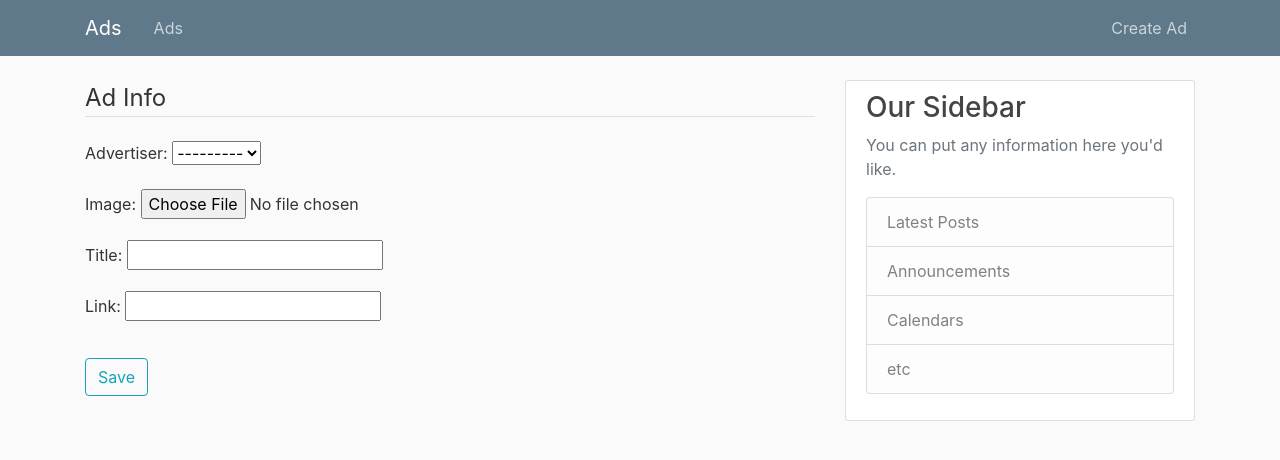
After one commit to mahdibohloul/YektanetTasks, a Django app: page /create-form in a window 1280 px wide. The commit adds this page. Shown: the top 460 px of the page. Run offline with Django 3.2, Linux system fonts and the light colour scheme; data that the repository does not hold is empty; some libraries are stand-ins or nearby versions.

Commit message:
create ad view form is implemented now

```diff
--- a/DjangoTask/Yektanet/Yektanet/urls.py
+++ b/DjangoTask/Yektanet/Yektanet/urls.py
@@ -15,8 +15,14 @@
 """
 from django.contrib import admin
 from django.urls import path, include
+from django.conf import settings
+from django.conf.urls.static import static
+
 
 urlpatterns = [
     path('admin/', admin.site.urls, name='admin'),
     path('', include('advertiser_management.urls')),
 ]
+
+if settings.DEBUG:
+    urlpatterns += static(settings.MEDIA_URL, document_root=settings.MEDIA_ROOT)
--- /dev/null
+++ b/DjangoTask/Yektanet/advertiser_management/forms.py
@@ -0,0 +1,11 @@
+from django import forms
+
+from .models import Ad
+
+
+class CreateAdForm(forms.ModelForm):
+    image = forms.ImageField(required=False)
+
+    class Meta:
+        model = Ad
+        fields = ['advertiser', 'image', 'title', 'link']
--- a/DjangoTask/Yektanet/advertiser_management/templates/advertiser_management/ads.html
+++ b/DjangoTask/Yektanet/advertiser_management/templates/advertiser_management/ads.html
@@ -9,7 +9,7 @@
                         {% for ad in advertiser.ads.all %}
                             <div class="card p-0 mx-2">
                                 <a href="{% url 'click-ad-view' ad.id %}">
-                                    <img src="{{ ad.img_url }}"
+                                    <img src="{{ ad.image.url }}"
                                          class="card-img-top">
                                     <div class="card-body">
                                         <span>{{ ad.title }}</span>
--- a/DjangoTask/Yektanet/advertiser_management/templates/advertiser_management/base.html
+++ b/DjangoTask/Yektanet/advertiser_management/templates/advertiser_management/base.html
@@ -42,7 +42,7 @@
                     {#                    <a class="nav-item nav-link" href="{% url 'profile' %}">Profile</a>#}
                     {#                    <a class="nav-item nav-link" href="{% url 'logout' %}">Logout</a>#}
                     {#                {% else %}#}
-                    {#                    <a class="nav-item nav-link" href="{% url 'login' %}">Login</a>#}
+                    <a class="nav-item nav-link" href="{% url 'create-ad' %}">Create Ad</a>
                     {#                    <a class="nav-item nav-link" href="{% url 'register' %}">Register</a>#}
                     {#                {% endif %}#}
 
--- /dev/null
+++ b/DjangoTask/Yektanet/advertiser_management/templates/advertiser_management/create_ad.html
@@ -0,0 +1,13 @@
+{% extends 'advertiser_management/base.html' %}
+{% block content %}
+    <form method="post" enctype="multipart/form-data">
+        {% csrf_token %}
+        <fieldset class="form-group">
+            <legend class="border-bottom mb-4">Ad Info</legend>
+            {{ form.as_p }}
+        </fieldset>
+        <div class="form-group">
+            <button type="submit" class="btn btn-outline-info">Save</button>
+        </div>
+    </form>
+{% endblock %}
--- a/DjangoTask/Yektanet/advertiser_management/views.py
+++ b/DjangoTask/Yektanet/advertiser_management/views.py
@@ -1,10 +1,10 @@
 from django.contrib import messages
-from django.shortcuts import render
+from django.shortcuts import render, redirect
 from django.urls import reverse
-from django.views.generic import RedirectView
-
-from .models import Advertiser
+from django.views.generic import RedirectView, CreateView
+from .models import Advertiser, Ad
 from .services import get_ad_by_pk, update_advertisers_views
+from .forms import CreateAdForm
 
 
 def ad_list(request):
@@ -26,3 +26,9 @@
             return reverse('ads-list')
         ad.inc_clicks()
         return ad.link
+
+
+class CreateAdView(CreateView):
+    form_class = CreateAdForm
+    template_name = 'advertiser_management/create_ad.html'
+    success_url = '/'
```
Also changed, not shown: DjangoTask/Yektanet/advertiser_management/migrations/0004_auto_20210725_1915.py (added), DjangoTask/Yektanet/media/default.jpg (added).
